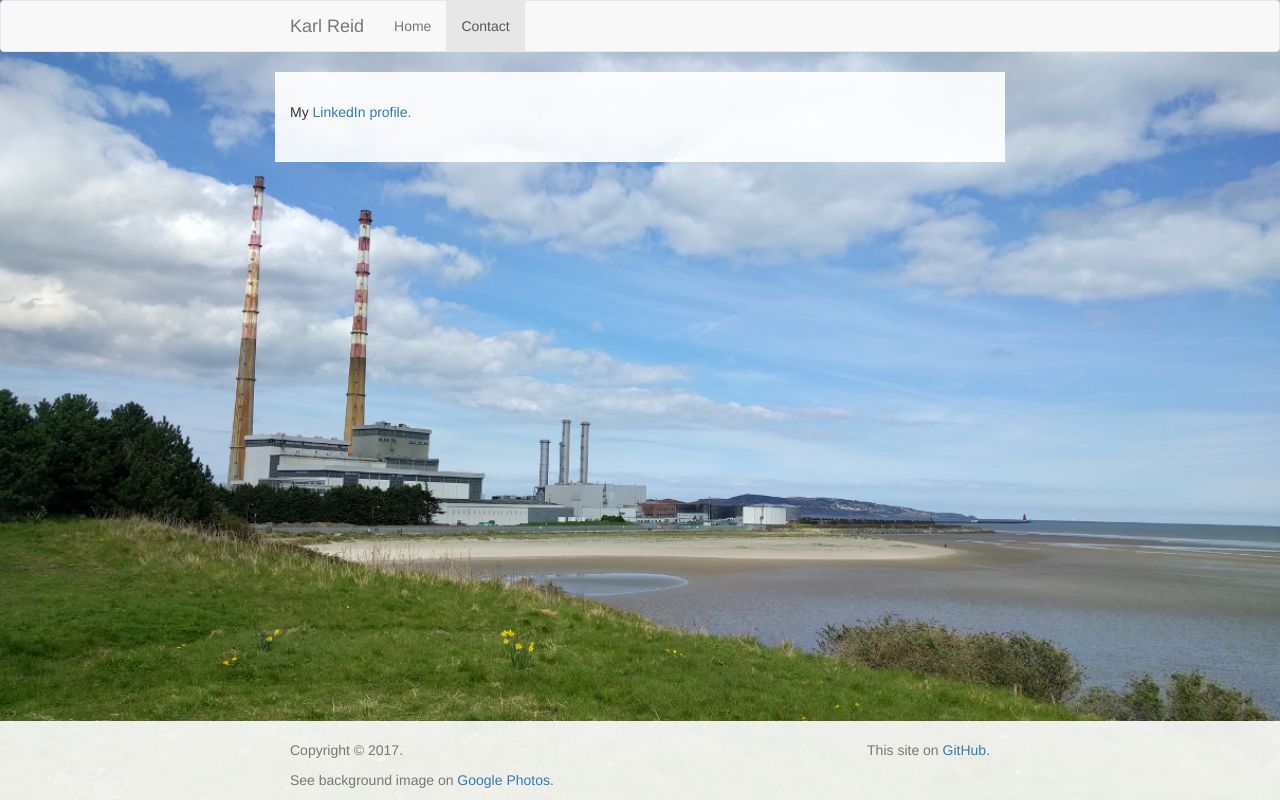
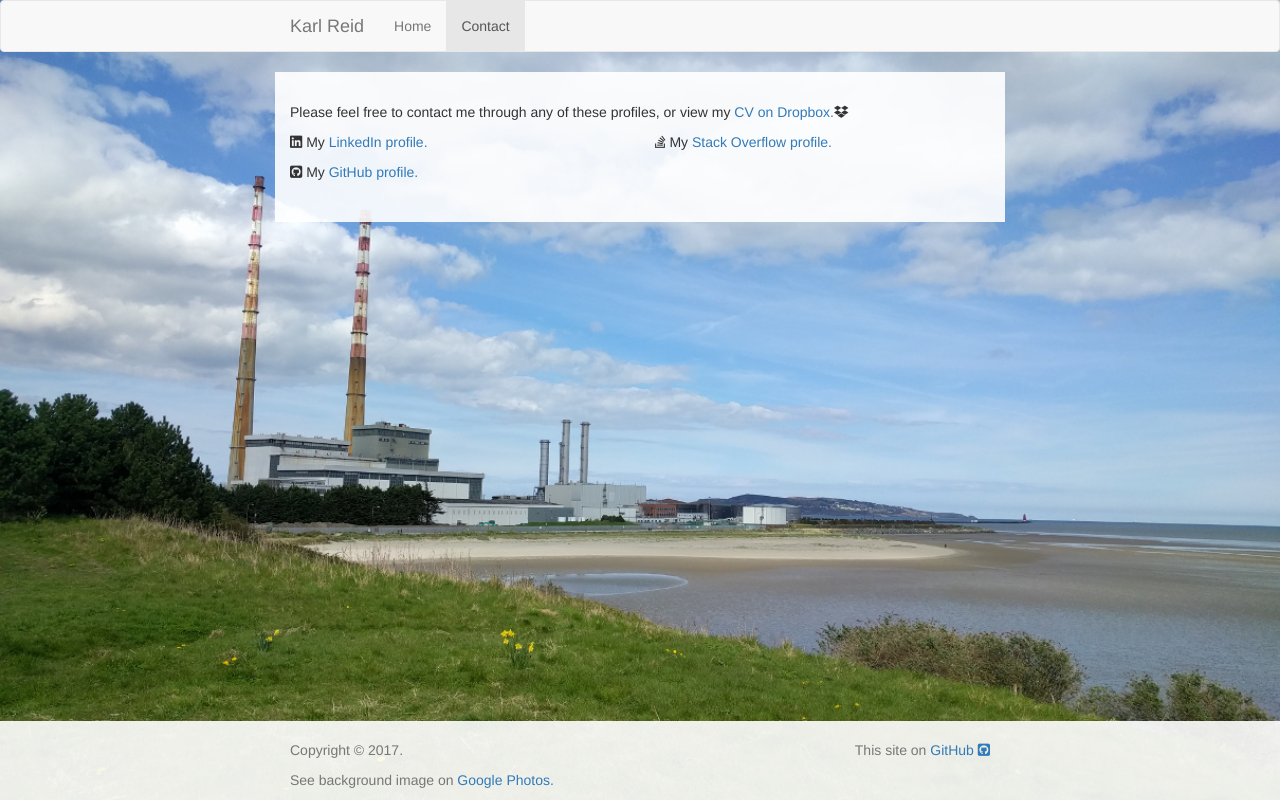
Before and after one commit to karlr42/karlreid.ie, a website: page app/index.html at #/contact in a window 1280 px wide. Drawn offline with nearby package versions, Linux system fonts and the light colour scheme; some packages are replaced by stand-ins of ours; files that its build step writes are made by us from their sources.

Commit message:
update contact page

```diff
--- a/app/index.html
+++ b/app/index.html
@@ -60,7 +60,7 @@
               <p>See background image on <a href="https://goo.gl/photos/mznJ2euGcLXtktDy6">Google Photos.</a></p>
             </div>
             <div class="pull-right">
-              <p>This site on <a href="https://github.com/karlr42/karlreid.ie" target="_blank">GitHub.</a></p>
+              <p>This site on <a href="https://github.com/karlr42/karlreid.ie" target="_blank">GitHub&nbsp<i class="fa fa-github-square" aria-hidden="true"></i></a></p>
             </div>
         </div>
       </div>
--- a/app/views/contact.html
+++ b/app/views/contact.html
@@ -1,5 +1,15 @@
 <div class="row">
   <div class="box">
-	<p>My <a href="https://ie.linkedin.com/in/karl-reid-31997830" target="_blank">LinkedIn profile.</a></p>
+  		<p>Please feel free to contact me through any of these profiles, or view my
+  			<a href="https://www.dropbox.com/s/us06anepg585o7v/KarlReid-CVPublic.pdf?dl=0" target="_blank">CV on Dropbox.</a><i class="fa fa-dropbox" aria-hidden="true"></i>
+  		</p>
+  	<div class="row">
+        <div class="col-md-6">
+			<p><i class="fa fa-linkedin-square" aria-hidden="true"></i>&nbspMy <a href="https://ie.linkedin.com/in/karl-reid-31997830" target="_blank">LinkedIn profile.</a></p>
+			<p><i class="fa fa-github-square" aria-hidden="true"></i>&nbspMy <a href="https://github.com/karlr42" target="_blank">GitHub profile.</a></p>
+		</div>
+		<div class="col-md-6">
+			<p><i class="fa fa-stack-overflow" aria-hidden="true"></i>&nbspMy <a href="http://stackoverflow.com/users/story/7852370" target="_blank">Stack Overflow profile.</a></p>
+		</div>
 	</div>
 </div>
```
